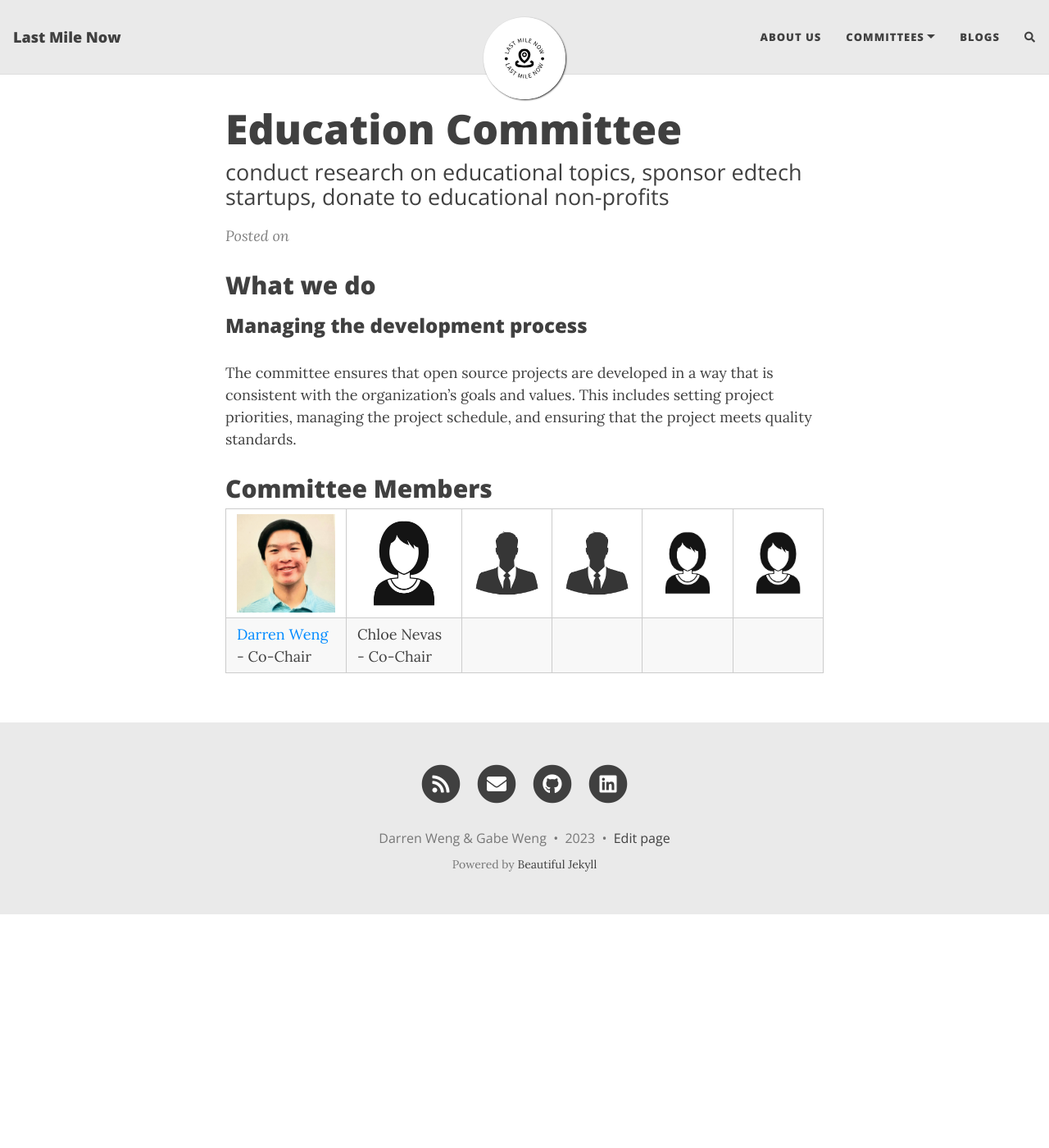
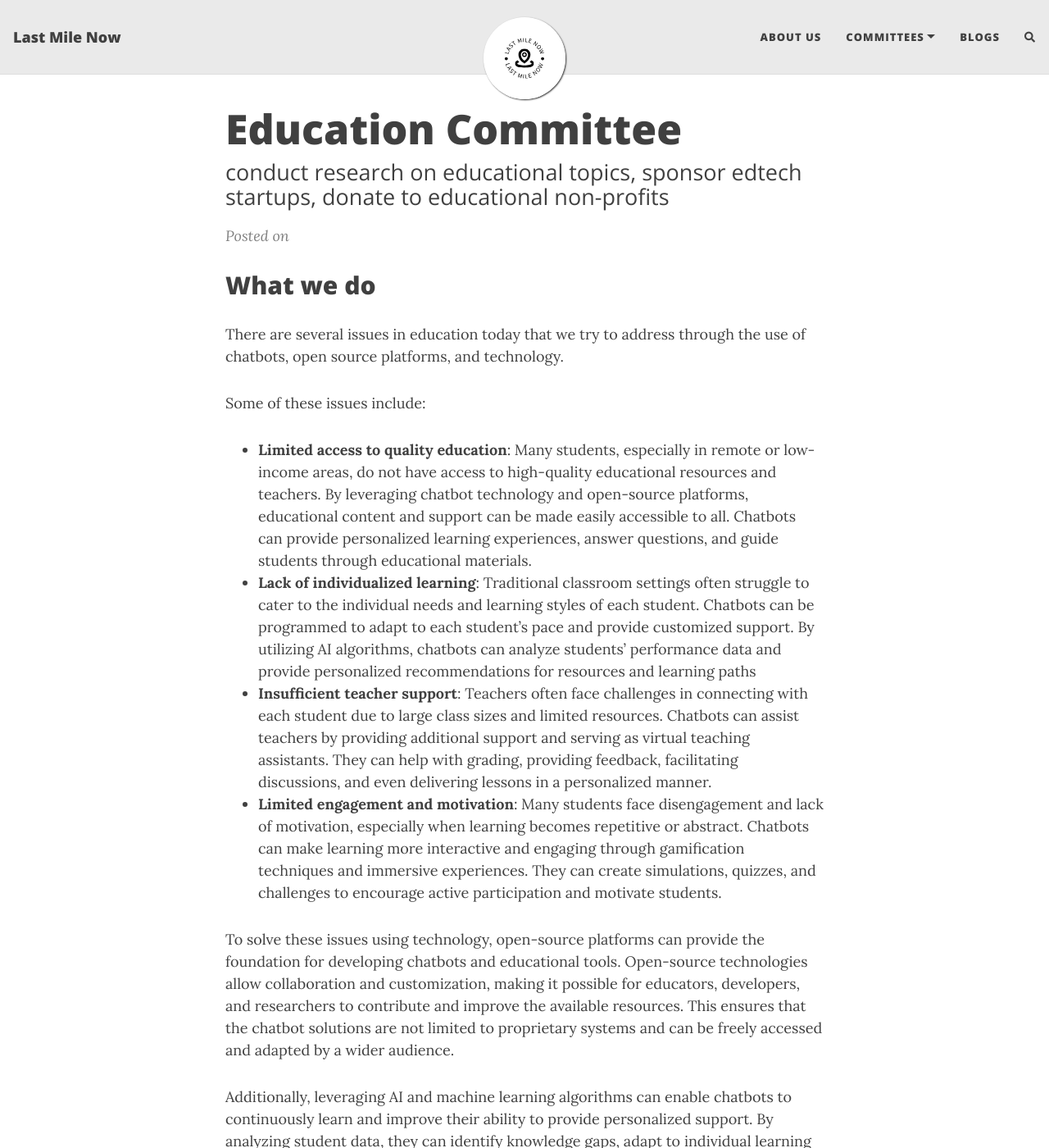
Before and after one commit to LastMileNow/lastmilenow.github.io, a Jekyll site: the page built from education.md, in a window 1280 px wide and 1400 px high. Shown: the whole window at 82% size. Built offline with Jekyll 4.4.1, drawn with Linux system fonts in a browser that asks for light colours; nearby versions of some CDN libraries; comment, search, counter and statistics services are not loaded; some of the changed text lies outside the part shown.

Commit message:
education & healthcare

```diff
--- a/education.md
+++ b/education.md
@@ -6,11 +6,23 @@ share-img:
 ---
 
 ## What we do
-### Managing the development process
-The committee ensures that open source projects are developed in a way that is consistent with the organization's goals and values. This includes setting project priorities, managing the project schedule, and ensuring that the project meets quality standards.
+There are several issues in education today that we try to address through the use of chatbots, open source platforms, and technology.
+
+Some of these issues include:
+
+- **Limited access to quality education**: Many students, especially in remote or low-income areas, do not have access to high-quality educational resources and teachers. By leveraging chatbot technology and open-source platforms, educational content and support can be made easily accessible to all. Chatbots can provide personalized learning experiences, answer questions, and guide students through educational materials.
+- **Lack of individualized learning**: Traditional classroom settings often struggle to cater to the individual needs and learning styles of each student. Chatbots can be programmed to adapt to each student's pace and provide customized support. By utilizing AI algorithms, chatbots can analyze students' performance data and provide personalized recommendations for resources and learning paths
+- **Insufficient teacher support**: Teachers often face challenges in connecting with each student due to large class sizes and limited resources. Chatbots can assist teachers by providing additional support and serving as virtual teaching assistants. They can help with grading, providing feedback, facilitating discussions, and even delivering lessons in a personalized manner.
+- **Limited engagement and motivation**: Many students face disengagement and lack of motivation, especially when learning becomes repetitive or abstract. Chatbots can make learning more interactive and engaging through gamification techniques and immersive experiences. They can create simulations, quizzes, and challenges to encourage active participation and motivate students.
+
+To solve these issues using technology, open-source platforms can provide the foundation for developing chatbots and educational tools. Open-source technologies allow collaboration and customization, making it possible for educators, developers, and researchers to contribute and improve the available resources. This ensures that the chatbot solutions are not limited to proprietary systems and can be freely accessed and adapted by a wider audience.
+
+Additionally, leveraging AI and machine learning algorithms can enable chatbots to continuously learn and improve their ability to provide personalized support. By analyzing student data, they can identify knowledge gaps, adapt to individual learning styles, and recommend appropriate learning resources.
+
+Ultimately, the use of chatbots, open source, and technology can democratize access to quality education, enhance individualized learning experiences, provide additional teacher support, and increase student engagement and motivation
 
 ## Committee Members
 
 | --- | --- | --- | --- |
-|<img src="https://raw.githubusercontent.com/LastMileNow/lastmilenow.github.io/main/assets/img/darren_weng.jpg" alt="Darren Weng" width=250 /> | <img src="https://raw.githubusercontent.com/LastMileNow/lastmilenow.github.io/main/assets/img/female_headshot.jpg" alt="Jade" width=250 /> | <img src="https://raw.githubusercontent.com/LastMileNow/lastmilenow.github.io/main/assets/img/male_headshot.jpg" alt="" width=250 /> | <img src="https://raw.githubusercontent.com/LastMileNow/lastmilenow.github.io/main/assets/img/male_headshot.jpg" alt="Jade" width=250 />  | <img src="https://raw.githubusercontent.com/LastMileNow/lastmilenow.github.io/main/assets/img/female_headshot.jpg" alt="" width=250 />  | <img src="https://raw.githubusercontent.com/LastMileNow/lastmilenow.github.io/main/assets/img/female_headshot.jpg" alt="" width=250 /> |
+|<img src="https://raw.githubusercontent.com/LastMileNow/lastmilenow.github.io/main/assets/img/darren_weng.jpg" alt="Darren Weng" width=250 /> | <img src="https://raw.githubusercontent.com/LastMileNow/lastmilenow.github.io/main/assets/img/female_headshot.jpg" alt="Jade" width=250 /> | <img src="https://raw.githubusercontent.com/LastMileNow/lastmilenow.github.io/main/assets/img/male_headshot.jpg" alt="" width=250 /> | <img src="https://raw.githubusercontent.com/LastMileNow/lastmilenow.github.io/main/assets/img/male_headshot.jpg" alt="Jade" width=250 />  |
 | [Darren Weng](https://www.darrenweng.com) - Co-Chair | Chloe Nevas - Co-Chair|||
```
Also changed, not shown: healthcare.md (+13 -3 lines).
